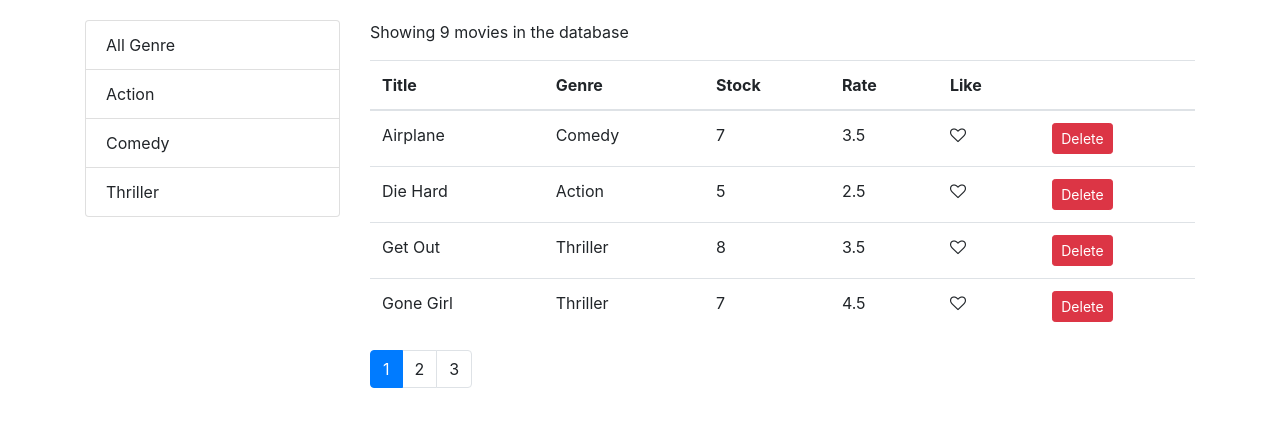
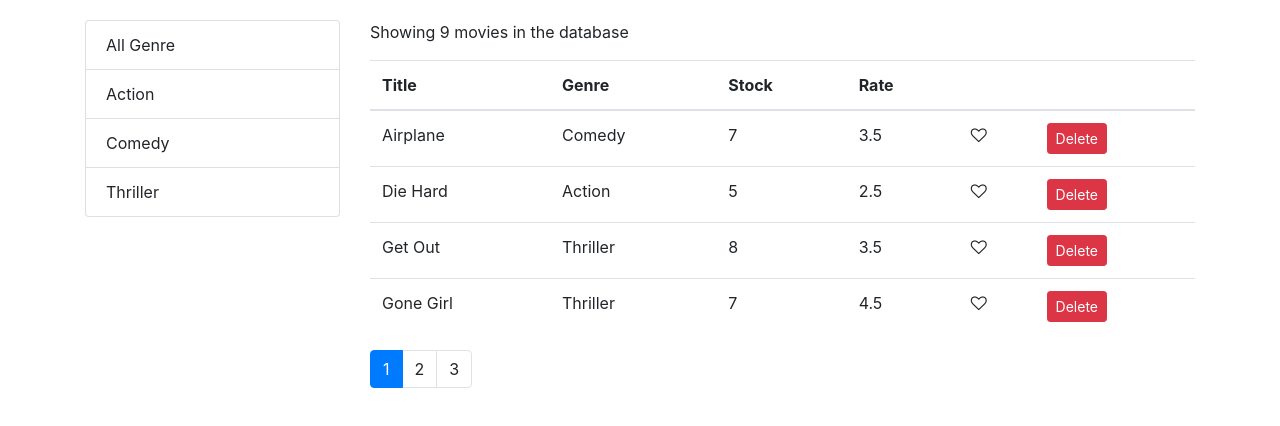
Before and after one commit to antjsantrix/learnReact, a React (Create React App) app: page / in a window 1280 px wide. Shown: the top 426 px of the page. Built offline with nearby package versions, Linux system fonts and the light colour scheme.

Commit message:
seperated table body

```diff
--- /dev/null
+++ b/src/components/common/tableBody.jsx
@@ -0,0 +1,26 @@
+import React, { Component } from "react";
+import _ from "lodash";
+
+class TableBody extends Component {
+  renderCell = (column, item) => {
+    if (column.content) return column.content(item);
+    return _.get(item, column.path);
+  };
+  render() {
+    let { data, columns} = this.props;
+
+    return (
+      <tbody>
+        {data.map((item) => (
+          <tr key={item._id}>
+            {columns.map((column) => (
+              <td key={item._id + (column.path || column.key)}>{this.renderCell(column, item)}</td>
+            ))}
+          </tr>
+        ))}
+      </tbody>
+    );
+  }
+}
+
+export default TableBody;
--- /dev/null
+++ b/src/components/common/tableHeaders.jsx
@@ -0,0 +1,28 @@
+import React, { Component } from 'react';
+
+class TableHeaders extends Component {
+    raiseSort = path =>{
+        let sortColumn = this.props.sortColumn;
+        if(sortColumn.path === path){
+          sortColumn.order = (sortColumn.order) === 'asc'? 'desc': 'asc';
+
+        }else{
+          sortColumn = {path: path, order:'asc'};
+        }
+        this.props.onSort(sortColumn);
+      }
+
+      //colums, sortColumn
+    render() {
+        const {columns} = this.props;
+        return (
+            <thead>
+                <tr>
+                    {columns.map(ele => <th key = {ele.path || ele.key} onClick={()=> this.raiseSort(ele.path)}>{ele.label}</th>)}
+                </tr>
+            </thead>
+        );
+    }
+}
+
+export default TableHeaders;
--- a/src/components/moviesTable.jsx
+++ b/src/components/moviesTable.jsx
@@ -1,57 +1,43 @@
 import React, { Component } from "react";
 import Likes from './common/likes';
+import TableHeaders from "./common/tableHeaders";
+import TableBody from "./common/tableBody";
 
 class MoviesTable extends Component {
-  raiseSort = path =>{
-    let sortColumn = this.props.sortColumn;
-    if(sortColumn.path === path){
-      sortColumn.order = (sortColumn.order) === 'asc'? 'desc': 'asc';
-
-    }else{
-      sortColumn = {path: path, order:'asc'};
-    }
-    this.props.onSort(sortColumn);
-  }
   render() {
-    const {movies, onLike, onDelete} = this.props;
-    return (
-      <table className="table">
-        <thead>
-          <tr>
-            <th onClick={()=> this.raiseSort('title')}>Title</th>
-            <th onClick={()=> this.raiseSort('genre.name')}>Genre</th>
-            <th onClick={()=> this.raiseSort('numberInStock')}>Stock</th>
-            <th onClick={()=> this.raiseSort('dailyRentalRate')}>Rate</th>
-            <th>Like</th>
-            <th />
-          </tr>
-        </thead>
-        <tbody>
-          {movies.map((ele) => (
-            <tr key={ele._id}>
-              <td>{ele.title}</td>
-              <td>{ele.genre.name}</td>
-              <td>{ele.numberInStock}</td>
-              <td>{ele.dailyRentalRate}</td>
-              <td>
+    const {movies, sortColumn, onSort} = this.props;
+    const columns = [
+      { path: "title", label: "Title" },
+      { path: "genre.name", label: "Genre" },
+      { path: "numberInStock", label: "Stock" },
+      { path: "dailyRentalRate", label: "Rate" },
+      {
+        key: "like",
+        content: (movie) => (
           <Likes
             onLike={() => {
-                    onLike(ele);
+              this.props.onLike(movie);
             }}
-                  movie={ele}
+            movie={movie}
           />
-              </td>
-              <td>
+        ),
+      },
+      {
+        key: "delete",
+        content: (movie) => (
           <button
             className="btn btn-danger btn-sm"
-                  onClick={() => onDelete(ele._id)}
+            onClick={() => this.props.onDelete(movie._id)}
           >
             Delete
           </button>
-              </td>
-            </tr>
-          ))}
-        </tbody>
+        ),
+      },
+    ];
+    return (
+      <table className="table">
+        <TableHeaders columns = {columns} sortColumn ={sortColumn} onSort = {onSort}/>
+        <TableBody data={movies} columns ={columns}/>
       </table>
     );
 
```
Lines whose indentation alone changed are shown as unchanged.
